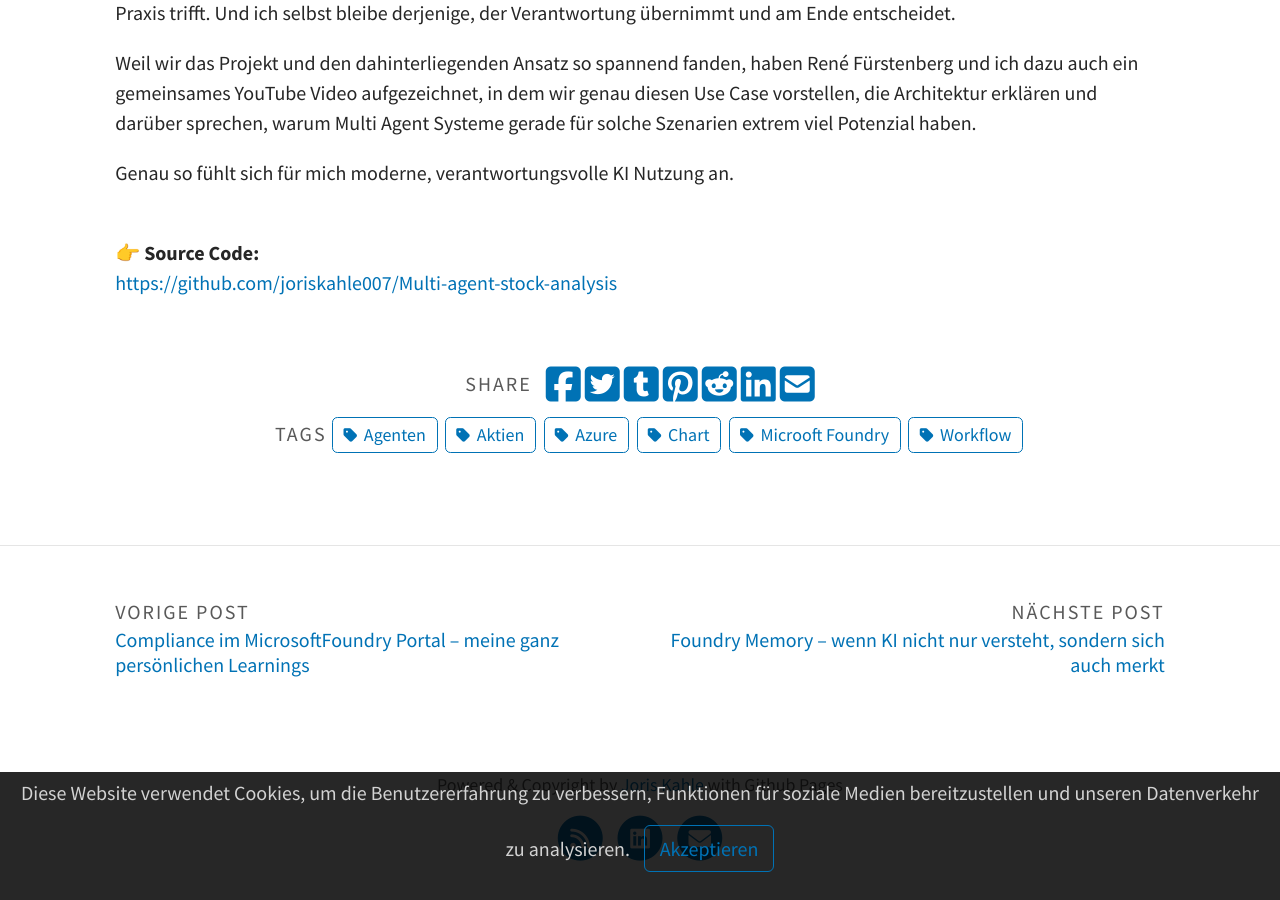
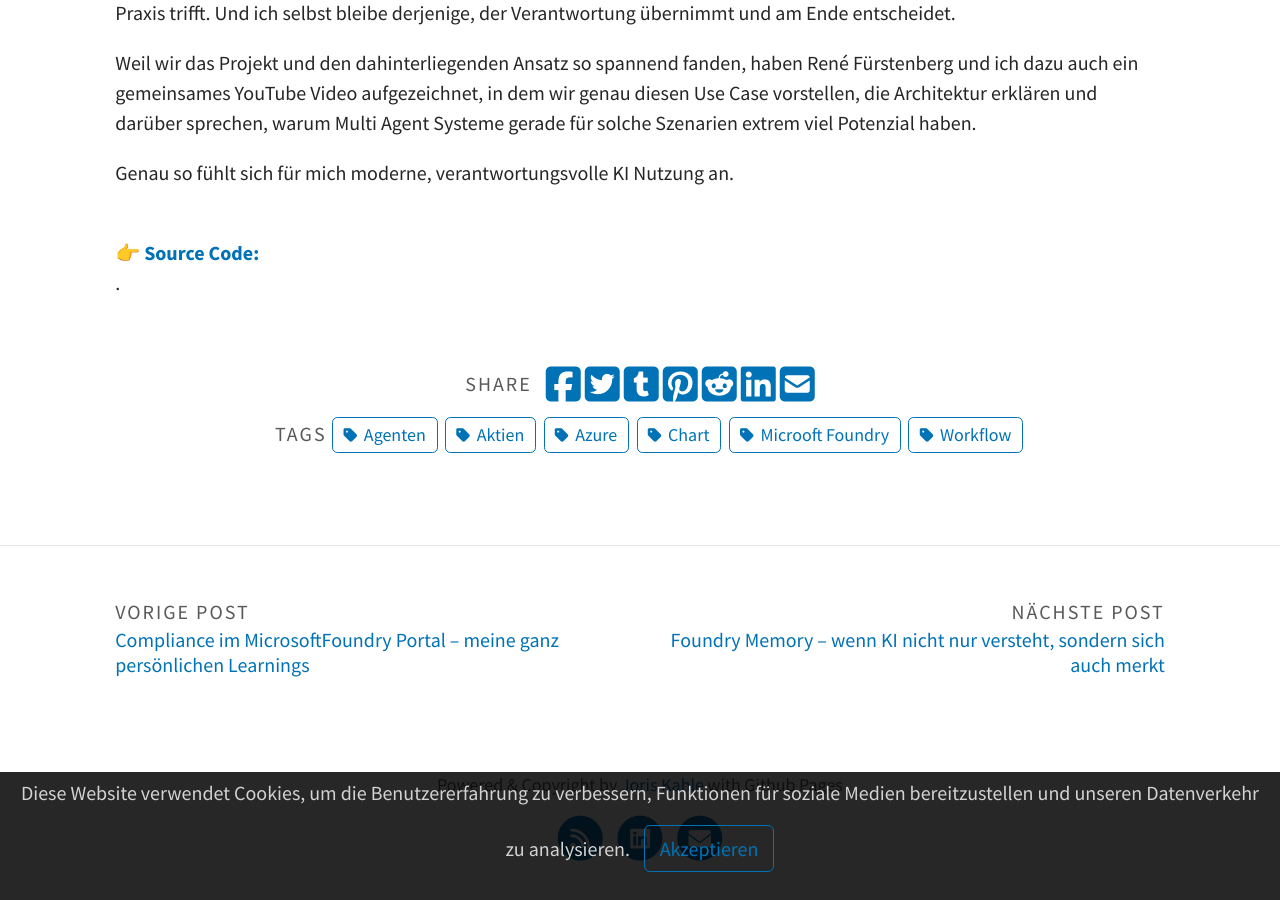
Before and after one commit to joriskahle007/joriskahle007.github.io, a Jekyll site: the page built from _posts/2025-12-30-MultiAgentWorkflow.md, in a window 1280 px wide and 900 px high, scrolled down 5793 px. Built offline with Jekyll 4.4.1, drawn with Linux system fonts in a browser that asks for light colours; a script that is not in the unit is left out.

Commit message:
Update 2025-12-30-MultiAgentWorkflow.md

```diff
--- a/_posts/2025-12-30-MultiAgentWorkflow.md
+++ b/_posts/2025-12-30-MultiAgentWorkflow.md
@@ -100,5 +100,9 @@
 
 Genau so fühlt sich für mich moderne, verantwortungsvolle KI Nutzung an.<br><br>
 
-👉 **Source Code:**
-<https://github.com/joriskahle007/Multi-agent-stock-analysis><br><br>
+<a href="[https://github.com/username/repo-name](https://github.com/joriskahle007/Multi-agent-stock-analysis)"
+   target="_blank"
+   rel="noopener noreferrer">
+   👉 **Source Code:**
+</a>.
+<br><br>
```
